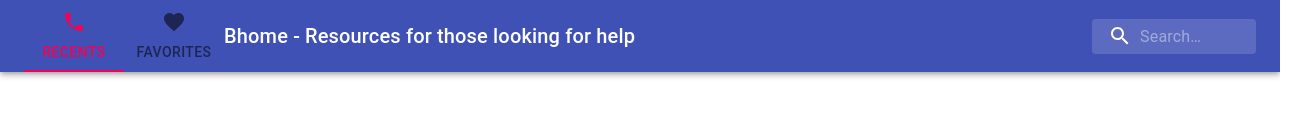
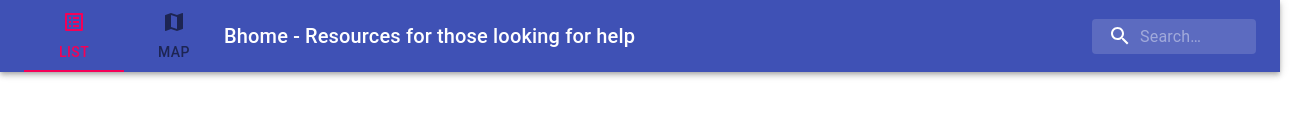
Before and after one commit to clubkemp/bhome, a React (Create React App) app: page / in a window 1280 px wide. Shown: the top 138 px of the page, 1304 px wide, since content can reach past the window. Built offline with nearby package versions, Linux system fonts and the light colour scheme.

Commit message:
reformating containers to fix the card layout with only 2 active cards

```diff
--- a/src/App.js
+++ b/src/App.js
@@ -14,9 +14,6 @@ import { spacing } from '@material-ui/system'
 
 
 const useStyles = makeStyles((theme) => ({
-  root: {
-    flexGrow: 1,
-  },
   paper: {
     padding: theme.spacing(2),
     textAlign: 'center',
@@ -49,7 +46,7 @@ function App() {
   }
   const handleSearch = (event) => {
       setSearch(event.target.value)
-      const searched = data.filter(item=>{
+      const searched = filteredData.filter(item=>{
         return item.program.toLowerCase().includes(search.toLowerCase())
       })
       setSearchedData(searched)
@@ -58,11 +55,11 @@ function App() {
   return (
     <div>
     <SearchAppBar value={search} handleSearch={handleSearch}/>
-    <Grid container className={classes.root} >
+    <Grid container justify="center" spacing={3}>
       <Box mt={10}>
-        <FilterBtns handleFilters={handleFilters}/>
+        <FilterBtns handleFilters={handleFilters} mx="auto"/>
+      </Box>
         <Directory data={(search.length > 0 ? searchedData : filteredData)} />
-      </Box>
     </Grid>
     </div>
   );
--- a/src/components/Directory/index.js
+++ b/src/components/Directory/index.js
@@ -5,15 +5,15 @@ import Grid from '@material-ui/core/Grid';
 
 export default function Directory(props) {
     return (
-        <Grid container justify="center" spacing={3} item sm={12}>
-         {props.data.map(e=>{
+        <Grid container item spacing={3} justify="center">
+             {props.data.map(e=>{
                 return(
                 <Grid item>
                     <DirectoryCard data={e}/>
                 </Grid>
                  )
             })}
+        </Grid>
 
-      </Grid>
     )
 }
--- a/src/components/NavTabs/index.js
+++ b/src/components/NavTabs/index.js
@@ -4,16 +4,18 @@ import { makeStyles } from '@material-ui/core/styles';
 import Tabs from '@material-ui/core/Tabs';
 import Tab from '@material-ui/core/Tab';
 import PhoneIcon from '@material-ui/icons/Phone';
-import FavoriteIcon from '@material-ui/icons/Favorite';
+import MapIcon from '@material-ui/icons/Map';
+import ListAltIcon from '@material-ui/icons/ListAlt';
 import PersonPinIcon from '@material-ui/icons/PersonPin';
 
 const useStyles = makeStyles({
   root: {
     flexGrow: 1,
+    minWidth:200,
     maxWidth: 200,
   },
   tab:{
-    minWidth: 20, // a number of your choice
+    minWidth: 5, // a number of your choice
     width: 50
   }
 });
@@ -36,8 +38,8 @@ export default function NavTabs() {
         textColor="secondary"
         aria-label="icon label tabs example"
       >
-        <Tab className={classes.tab} icon={<PhoneIcon />} label="RECENTS" />
-        <Tab className={classes.tab} icon={<FavoriteIcon />} label="FAVORITES" />
+        <Tab className={classes.tab} icon={<ListAltIcon />} label="LIST" />
+        <Tab className={classes.tab} icon={<MapIcon />} label="MAP" />
       </Tabs>
   );
 }
```
Also changed, not shown: 1 other file (tests, documents, lock files or other folders).
